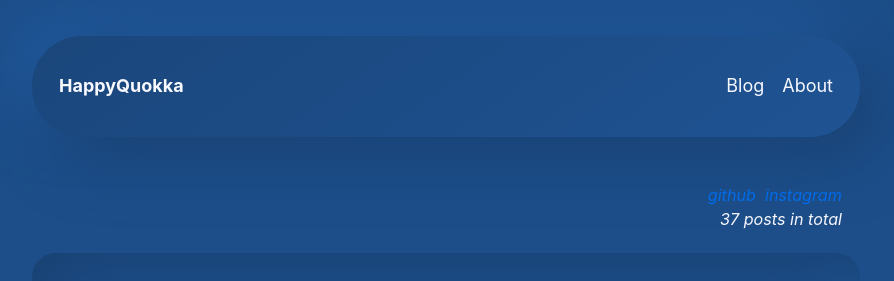
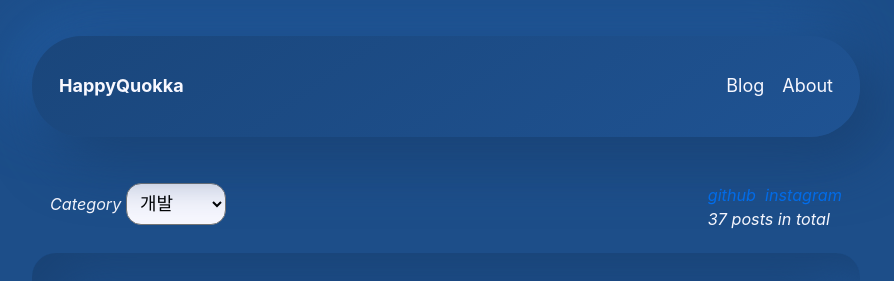
Before and after one commit to ekklesia11/nextjs-blog, a Next.js app: page / in a window 1280 px wide. Shown: the top 281 px of the page, without its empty margins (194-1088 px from the left). Built offline with nearby package versions, Linux system fonts and the light colour scheme.

Commit message:
category updated

```diff
--- a/pages/index.js
+++ b/pages/index.js
@@ -13,10 +13,31 @@ export default function Home({ allPostsData }) {
       </Head>
       <section className={`${utilStyles.headingMd} ${utilStyles.padding1px}`}>
         <div className={utilStyles.stats}>
+          <div>
+            <span className={utilStyles.countPost}>Category </span>
+            <select className={utilStyles.categories}>
+              <option>개발</option>
+              <option>생각</option>
+              <option>영어</option>
+            </select>
+          </div>
           <div className={utilStyles.countPost}>
             <div>
-              <a href="https://github.com/ekklesia11" target="_blank" rel="noopener noreferrer" className={utilStyles.snsStyle}>github</a>
-              <a href="https://instagram.com/d_paac" target="_blank" rel="noopener noreferrer">instagram</a>
+              <a
+                href="https://github.com/ekklesia11"
+                target="_blank"
+                rel="noopener noreferrer"
+                className={utilStyles.snsStyle}
+              >
+                github
+              </a>
+              <a
+                href="https://instagram.com/d_paac"
+                target="_blank"
+                rel="noopener noreferrer"
+              >
+                instagram
+              </a>
             </div>
             <div>{allPostsData.length} posts in total</div>
           </div>
--- a/styles/utils.module.css
+++ b/styles/utils.module.css
@@ -49,7 +49,16 @@
 
 .stats {
   margin: 2.5rem 1rem 0;
-  text-align: right;
+  display: flex;
+  justify-content: space-between;
+}
+
+.categories {
+  font-size: 1rem;
+  width: 100px;
+  border-radius: 15px;
+  padding: 0.5rem;
+  background: #f8f8ff;
 }
 
 .countPost {
```
